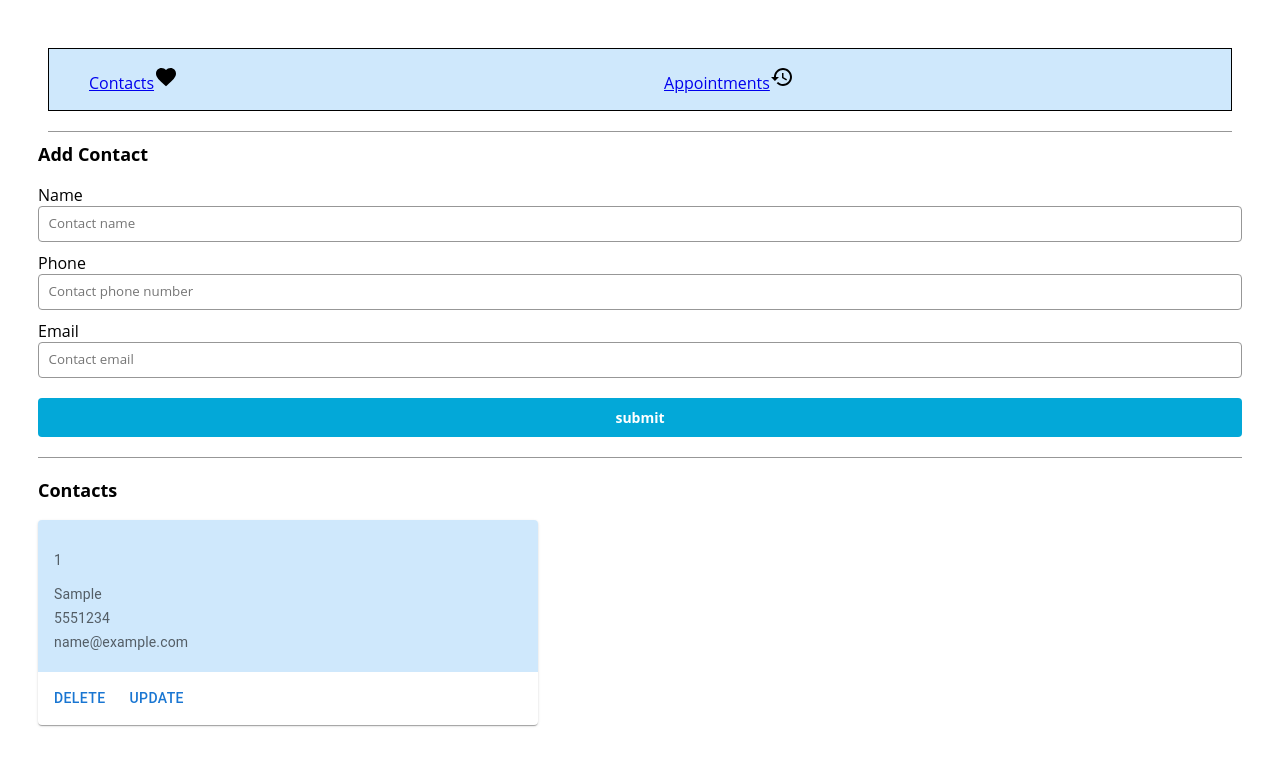
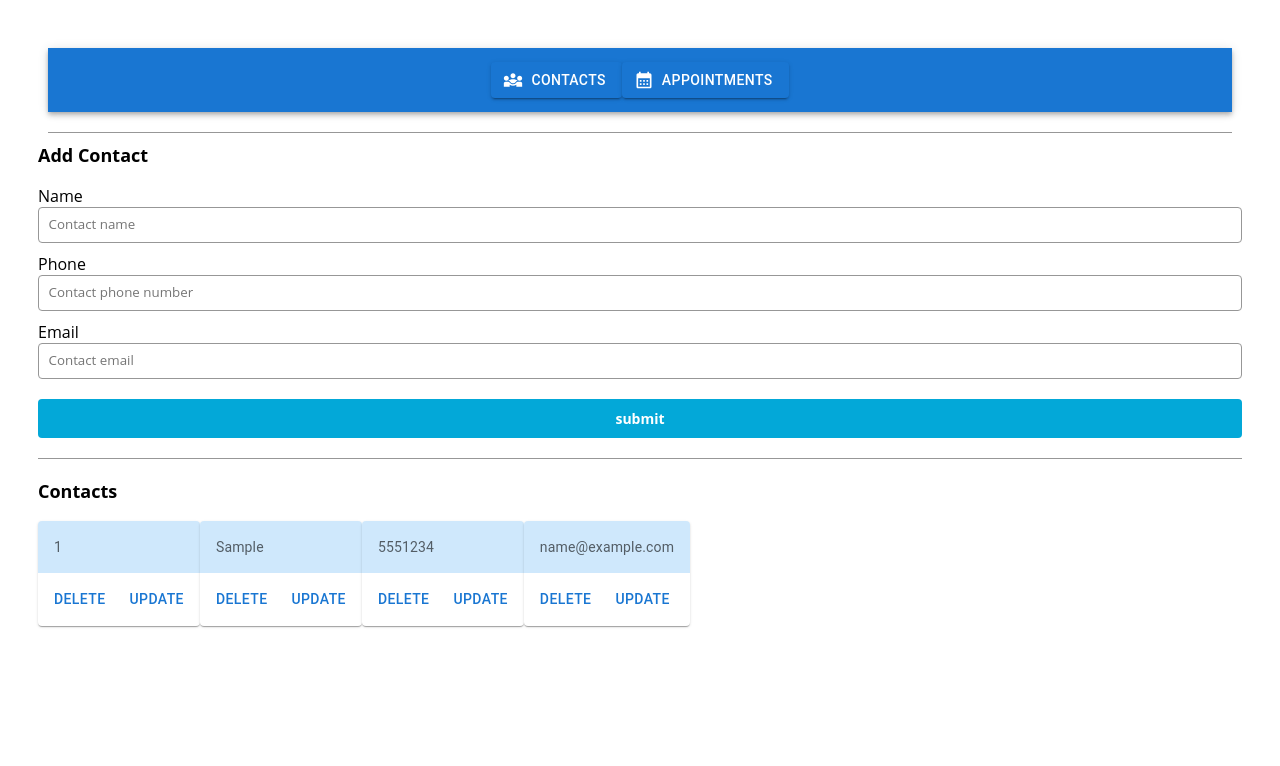
Before and after one commit to Abcshake/AppointmentPlanner, a React (Create React App) app in the folder frontend/: page /contacts in a window 1280 px wide. Both pictures are taken after typing "Sample", "5551234", "name@example.com" into the empty fields and a click on the input "submit". Shown: the top 766 px of the page. Built offline with nearby package versions, Linux system fonts and the light colour scheme.

Commit message:
What I can do with MUI so far

```diff
--- a/frontend/src/App.js
+++ b/frontend/src/App.js
@@ -6,8 +6,12 @@ import { ContactsPage } from "./containers/contactsPage/ContactsPage";
 import { UpdateContactForm } from "./components/updateForm/updateContactForm";
 import Box from '@mui/material/Box';
 import Container from '@mui/material/Container';
-import RestoreIcon from '@mui/icons-material/Restore';
-import FavoriteIcon from '@mui/icons-material/Favorite';
+import AppBar from '@mui/material/AppBar';
+import ToolBar from '@mui/material/Toolbar';
+import Typography from '@mui/material/Typography';
+import Button from '@mui/material/Button';
+import Diversity3Icon from '@mui/icons-material/Diversity3';
+import CalendarMonthIcon from '@mui/icons-material/CalendarMonth';
 
 function App() {
   /*
@@ -110,24 +114,17 @@ function App() {
 
   return (
     <>
-      <nav>
-      <Box sx={{ bgcolor: '#cfe8fc',  p: 2, border: '1px solid' }}
-        display="flex"
-        justifyContent='center'
-       >
-        <Container>
-        <NavLink to={ROUTES.CONTACTS} activeClassName="active">
-          Contacts
-        </NavLink>
-        <FavoriteIcon />
+    <nav>
+      <AppBar position="relative">
+        <Container maxWidth="xl">
+          <ToolBar>
+            <Container sx={{display: "flex", justifyContent: "center"}}>
+              <Button startIcon={<Diversity3Icon />} variant="contained" href="/contacts">Contacts</Button>
+              <Button startIcon={<CalendarMonthIcon />} variant="contained" href="/appointments">Appointments</Button>
+            </Container>
+          </ToolBar>
         </Container>
-        <Container>
-        <NavLink to={ROUTES.APPOINTMENTS} activeClassName="active">
-          Appointments
-        </NavLink>
-        <RestoreIcon />
-        </Container>
-      </Box>
+      </AppBar>
       </nav>
       <main>
         <Switch>
--- a/frontend/src/components/tile/Tile.js
+++ b/frontend/src/components/tile/Tile.js
@@ -6,6 +6,7 @@ import CardActions from '@mui/material/CardActions';
 import CardContent from '@mui/material/CardContent';
 import Button from '@mui/material/Button';
 import Typography from '@mui/material/Typography';
+import { Grid } from "@mui/material";
 
 export const Tile = ({tile,onDelete, onQuery}) => {
 const history = useHistory();
@@ -49,9 +50,7 @@ useEffect(() => {
   }
 
   return (
-   <div
-   display="flex"
-   justify-content="center">
+   <div>
      <p key={index} className={className} >{value}</p>
    </div>
   )
@@ -61,10 +60,13 @@ useEffect(() => {
 
 return (
   <div>
+    <Grid container direction="row" flexWrap="wrap">
+     {Object.values(tile).map((tile, index) => (
+      <Grid item key={index}>
         <Card sx={{ maxWidth: 500 }}>
         <CardContent sx={{ bgcolor:'#cfe8fc' }}>
           <Typography variant="body2" color="text.secondary">
-          {info}
+            {tile}
           </Typography>
         </CardContent>
         <CardActions>
@@ -72,6 +74,9 @@ return (
           <Button size="medium" onClick={handleUpdate}>Update</Button>
         </CardActions>
         </Card>
+      </Grid>
+       ))}
+    </Grid>
   </div>
 );
 };
```
Lines whose indentation alone changed are shown as unchanged.
